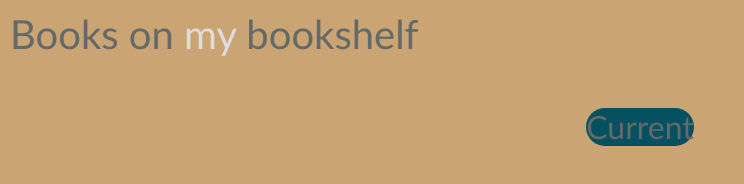
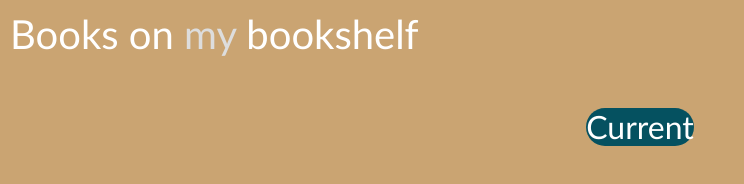
Before and after one commit to rahutchinson/book-list, a plain HTML site: page index.html in a window 1280 px wide. Shown: the whole page, without its empty margins (0-744 px from the left). Drawn offline with nearby package versions, Linux system fonts and the light colour scheme; no server answers; a web font is replaced by a local one.

Commit message:
color change

```diff
--- a/js/main.css
+++ b/js/main.css
@@ -15,7 +15,7 @@
 
 body {
 	font-family: 'Lato', Arial, sans-serif;
-	color: #64696a;
+	color: #fff;
 	background: #CAA472;
 }
 
```
